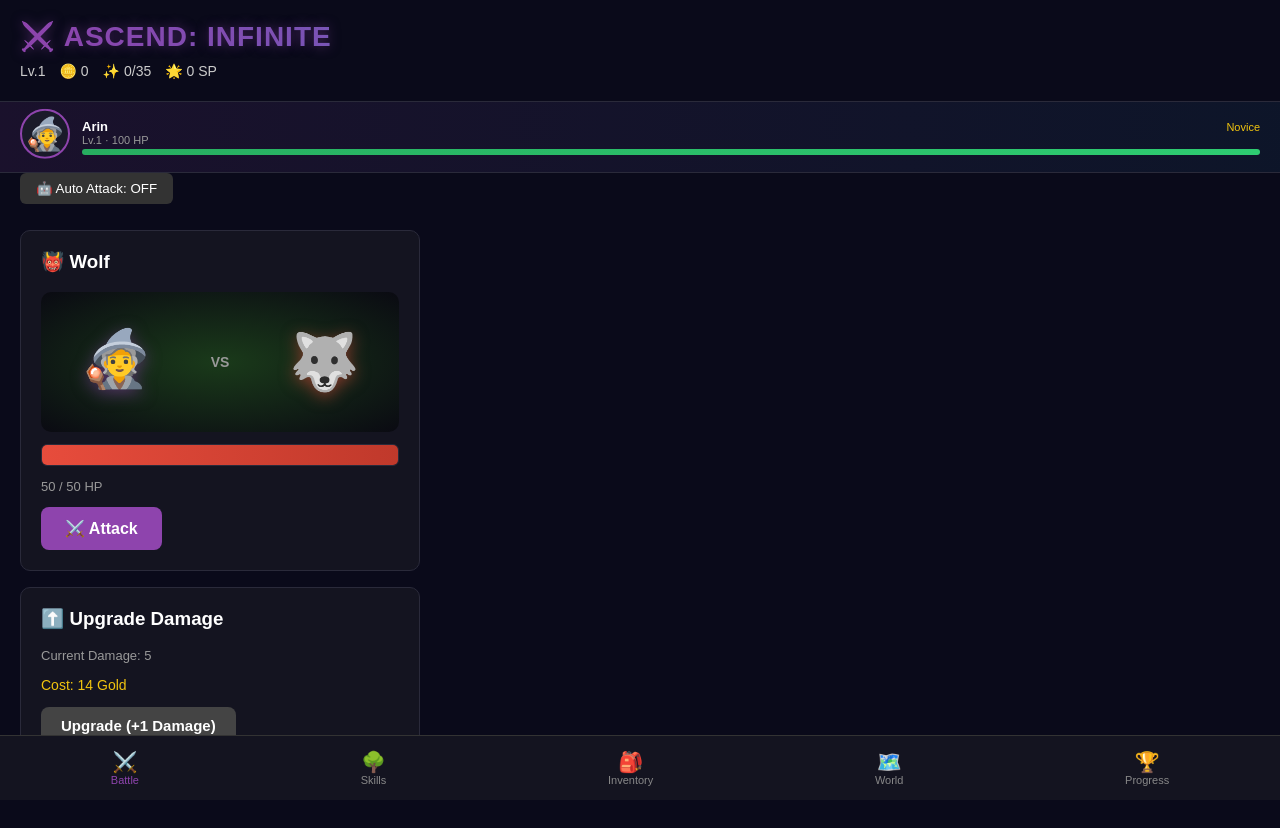
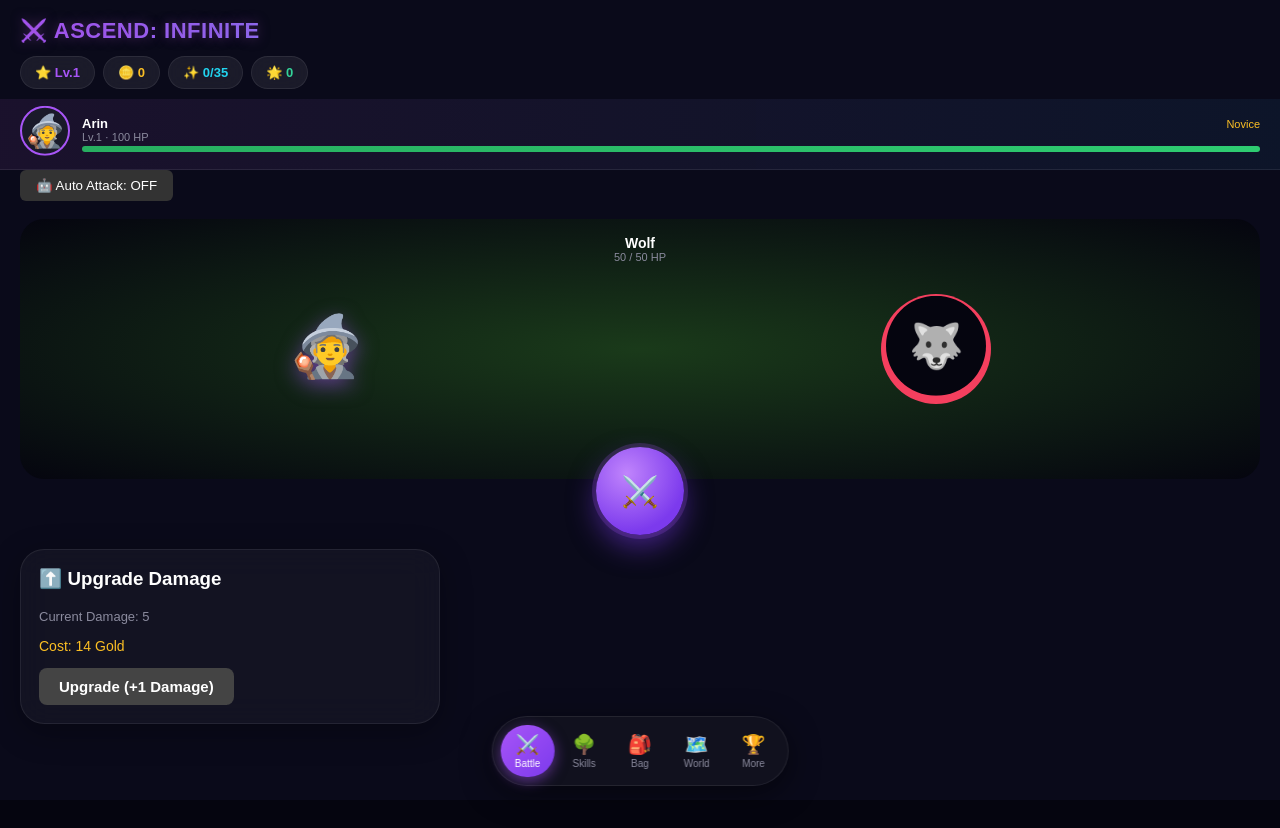
Before and after one commit to baidawi433/ascend-infinite, a React (Vite) app: page / in a window 1280 px wide. Shown: the top 828 px of the page. After the commit the page ends 800 px from the top, so only its background shows below. Built offline with nearby package versions, Linux system fonts and the light colour scheme.

Commit message:
redesign: full-bleed battle arena with radial HP ring and FAB attack button

```diff
--- a/src/App.css
+++ b/src/App.css
@@ -1,16 +1,15 @@
 /* App.css */
-/* Layout dan spacing umum untuk struktur halaman */
 
 .game-header {
-  padding: 20px 20px 0 20px;
-  border-bottom: 1px solid var(--color-border);
-  padding-bottom: 12px;
+  padding: 18px 20px 0 20px;
 }
 
 .game-title {
-  margin: 0 0 10px 0;
-  font-size: 28px;
-  background: linear-gradient(90deg, #8e44ad, #3498db);
+  margin: 0 0 12px 0;
+  font-size: 22px;
+  font-weight: 800;
+  letter-spacing: 0.5px;
+  background: linear-gradient(90deg, #a855f7, #22d3ee);
   -webkit-background-clip: text;
   background-clip: text;
   -webkit-text-fill-color: transparent;
@@ -19,16 +18,17 @@
 .stat-bar {
   display: flex;
   flex-wrap: wrap;
-  gap: 14px;
-  font-size: 14px;
-  color: #ccc;
+  gap: 8px;
 }
 
 .panel-card {
-  padding: 20px;
-  border-radius: 10px;
-  max-width: 400px;
+  padding: 18px;
+  border-radius: var(--radius-lg);
+  max-width: 420px;
   background: var(--color-bg-panel);
+  backdrop-filter: blur(16px);
+  -webkit-backdrop-filter: blur(16px);
   border: 1px solid var(--color-border);
-  margin-top: 16px;
+  margin-top: 14px;
+  box-shadow: 0 8px 32px rgba(0, 0, 0, 0.3);
 }
--- a/src/App.jsx
+++ b/src/App.jsx
@@ -145,10 +145,10 @@ function App() {
       <div className="game-header">
         <h1 className="game-title">⚔️ ASCEND: INFINITE</h1>
         <div className="stat-bar" style={{ marginBottom: "10px" }}>
-          <span>Lv.{formatNumber(gameState.level)}</span>
-          <span>🪙 {formatNumber(gameState.gold)}</span>
-          <span>✨ {formatNumber(gameState.xp)}/{formatNumber(xpNeeded)}</span>
-          <span>🌟 {formatNumber(gameState.skillPoint)} SP</span>
+          <span className="hud-pill" style={{ color: "var(--color-accent-purple)" }}>⭐ Lv.{formatNumber(gameState.level)}</span>
+          <span className="hud-pill" style={{ color: "var(--color-accent-gold)" }}>🪙 {formatNumber(gameState.gold)}</span>
+          <span className="hud-pill" style={{ color: "var(--color-accent-cyan)" }}>✨ {formatNumber(gameState.xp)}/{formatNumber(xpNeeded)}</span>
+          <span className="hud-pill" style={{ color: "var(--color-success)" }}>🌟 {formatNumber(gameState.skillPoint)}</span>
         </div>
       </div>
 
--- a/src/components/BattleArena.jsx
+++ b/src/components/BattleArena.jsx
@@ -1,10 +1,11 @@
 // BattleArena.jsx
-// Menampilkan karakter dan musuh sebagai "sprite" visual besar dengan animasi
+// Arena full-bleed dengan radial HP ring di sekeliling musuh
 
 import { useState, useEffect, useRef } from "react";
 import { getAreaThemeColor } from "../game/areas";
+import { formatNumber } from "../game/numberFormat";
 
-function BattleArena({ enemyEmoji, enemyKey, isCritical, isDying, triggerAttackId, areaId }) {
+function BattleArena({ enemyName, enemyEmoji, enemyKey, enemyHp, enemyMaxHp, isCritical, isDying, triggerAttackId, areaId }) {
   const [playerAnim, setPlayerAnim] = useState("sprite-idle");
   const [enemyAnim, setEnemyAnim] = useState("sprite-idle");
   const prevAttackId = useRef(triggerAttackId);
@@ -12,50 +13,75 @@ function BattleArena({ enemyEmoji, enemyKey, isCritical, isDying, triggerAttackI
   useEffect(() => {
     if (triggerAttackId !== prevAttackId.current) {
       prevAttackId.current = triggerAttackId;
-
       setPlayerAnim("sprite-attacking");
       setEnemyAnim("sprite-hit");
-
       const timeout = setTimeout(() => {
         setPlayerAnim("sprite-idle");
         setEnemyAnim("sprite-idle");
       }, 350);
-
       return () => clearTimeout(timeout);
     }
   }, [triggerAttackId]);
 
   const themeColor = getAreaThemeColor(areaId);
+  const hpPercent = Math.max(0, Math.min(100, (enemyHp / enemyMaxHp) * 100));
+
+  // Radial ring pakai conic-gradient: merah untuk HP terisi, gelap untuk sisa
+  const ringStyle = {
+    background: `conic-gradient(#f43f5e ${hpPercent}%, rgba(255,255,255,0.08) ${hpPercent}%)`,
+  };
 
   return (
     <div
       className={isCritical ? "screen-shake" : ""}
       style={{
-        display: "flex",
-        justifyContent: "space-around",
-        alignItems: "center",
-        padding: "20px 10px",
-        background: `radial-gradient(ellipse at center, ${themeColor} 0%, #0a0a12 100%)`,
-        borderRadius: "10px",
-        marginBottom: "12px",
-        minHeight: "140px",
         position: "relative",
+        background: `radial-gradient(ellipse at center, ${themeColor} 0%, #05050f 100%)`,
+        borderRadius: "var(--radius-lg)",
+        marginTop: "8px",
+        minHeight: "260px",
         overflow: "hidden",
         transition: "background 0.4s ease",
       }}
     >
-      <div className={playerAnim} style={{ fontSize: "56px", filter: "drop-shadow(0 4px 8px rgba(142,68,173,0.5))" }}>
-        🧙
+      {/* Nama & HP musuh mengambang di atas */}
+      <div style={{ position: "absolute", top: "16px", left: 0, right: 0, textAlign: "center" }}>
+        <div style={{ fontSize: "14px", fontWeight: 700 }}>{enemyName}</div>
+        <div style={{ fontSize: "11px", color: "var(--color-text-muted)" }}>
+          {formatNumber(enemyHp)} / {formatNumber(enemyMaxHp)} HP
+        </div>
       </div>
 
-      <div style={{ fontSize: "14px", color: "var(--color-text-muted)", fontWeight: "bold" }}>VS</div>
+      {/* Arena tengah: player - vs - enemy dengan radial ring */}
+      <div style={{ display: "flex", alignItems: "center", justifyContent: "space-around", height: "260px", padding: "0 10px" }}>
+        <div className={playerAnim} style={{ fontSize: "60px", filter: "drop-shadow(0 6px 10px rgba(168,85,247,0.5))" }}>
+          🧙
+        </div>
 
-      <div
-        key={enemyKey}
-        className={isDying ? "sprite-dying" : `${enemyAnim} sprite-spawning`}
-        style={{ fontSize: "56px", filter: "drop-shadow(0 4px 8px rgba(231,76,60,0.5))" }}
-      >
-        {enemyEmoji}
+        {/* Enemy dengan radial HP ring di sekelilingnya */}
+        <div
+          key={enemyKey}
+          className={isDying ? "sprite-dying" : "sprite-spawning"}
+          style={{
+            width: "110px", height: "110px", borderRadius: "50%",
+            padding: "5px",
+            ...ringStyle,
+            display: "flex", alignItems: "center", justifyContent: "center",
+            transition: "background 0.15s ease",
+          }}
+        >
+          <div
+            className={enemyAnim}
+            style={{
+              width: "100%", height: "100%", borderRadius: "50%",
+              background: "#05050f",
+              display: "flex", alignItems: "center", justifyContent: "center",
+              fontSize: "44px",
+            }}
+          >
+            {enemyEmoji}
+          </div>
+        </div>
       </div>
     </div>
   );
--- a/src/components/BottomNav.jsx
+++ b/src/components/BottomNav.jsx
@@ -1,37 +1,26 @@
 // BottomNav.jsx
-// Navigasi bawah untuk berpindah antar tab
+// Navigasi bawah mengambang bergaya pill, sesuai game mobile modern
 
 const tabs = [
   { id: "battle", label: "Battle", emoji: "⚔️" },
   { id: "skills", label: "Skills", emoji: "🌳" },
-  { id: "inventory", label: "Inventory", emoji: "🎒" },
+  { id: "inventory", label: "Bag", emoji: "🎒" },
   { id: "world", label: "World", emoji: "🗺️" },
-  { id: "progress", label: "Progress", emoji: "🏆" },
+  { id: "progress", label: "More", emoji: "🏆" },
 ];
 
 function BottomNav({ activeTab, setActiveTab }) {
   return (
-    <div style={{
-      position: "fixed", bottom: 0, left: 0, right: 0,
-      display: "flex", justifyContent: "space-around",
-      background: "#141420", borderTop: "1px solid #333",
-      padding: "8px 0", zIndex: 500
-    }}>
+    <div className="floating-nav">
       {tabs.map((tab) => {
         const isActive = tab.id === activeTab;
         return (
           <button
             key={tab.id}
             onClick={() => setActiveTab(tab.id)}
-            style={{
-              display: "flex", flexDirection: "column", alignItems: "center",
-              background: "none", border: "none", cursor: "pointer",
-              color: isActive ? "#8e44ad" : "#888",
-              padding: "6px 10px",
-              fontSize: "11px",
-            }}
+            className={`floating-nav-item ${isActive ? "active" : ""}`}
           >
-            <span style={{ fontSize: "20px" }}>{tab.emoji}</span>
+            <span className="icon">{tab.emoji}</span>
             <span>{tab.label}</span>
           </button>
         );
--- a/src/components/CombatScreen.jsx
+++ b/src/components/CombatScreen.jsx
@@ -4,7 +4,6 @@ import { useCombat } from "../game/useCombat";
 import { useAutoAttack } from "../game/useAutoAttack";
 import FloatingDamageNumber from "./FloatingDamageNumber";
 import BattleArena from "./BattleArena";
-import { formatNumber } from "../game/numberFormat";
 import { playAttackSound, playCriticalSound } from "../game/audio";
 
 const enemyEmojiMap = {
@@ -53,10 +52,8 @@ function CombatScreen({ damage, areaId, onReward, autoAttackEnabled, critChance,
 
   useAutoAttack(autoAttackEnabled, attackEnemy);
 
-  const hpPercent = Math.max(0, (enemy.currentHp / enemy.hp) * 100);
   const enemyEmoji = enemyEmojiMap[enemy.id] || "👹";
 
-  // Deteksi musuh mati (HP mendekati 0 sesaat sebelum diganti musuh baru) untuk trigger animasi death
   const prevEnemyIdRef = useRef(enemy.id);
   useEffect(() => {
     if (enemy.currentHp <= 0 && !isDying) {
@@ -69,38 +66,25 @@ function CombatScreen({ damage, areaId, onReward, autoAttackEnabled, critChance,
   }, [enemy, isDying]);
 
   return (
-    <div className="panel-card" style={{ position: "relative", overflow: "hidden" }}>
-      <h3 style={{ marginTop: 0 }}>👹 {enemy.name}</h3>
-
+    <div style={{ position: "relative" }}>
       <BattleArena
+        enemyName={enemy.name}
         enemyEmoji={enemyEmoji}
         enemyKey={enemy.id + enemy.hp}
+        enemyHp={enemy.currentHp}
+        enemyMaxHp={enemy.hp}
         isCritical={isCritical}
         isDying={isDying}
         triggerAttackId={attackTrigger}
         areaId={areaId}
       />
 
-      <div style={{ background: "#0a0a12", borderRadius: "6px", overflow: "hidden", height: "22px", marginBottom: "10px", border: "1px solid #2a2a3a" }}>
-        <div
-          className="hp-bar-glow"
-          style={{
-            width: `${hpPercent}%`,
-            background: "linear-gradient(90deg, #e74c3c, #c0392b)",
-            height: "100%",
-            transition: "width 0.15s ease",
-          }}
-        />
+      {/* FAB Attack button - mengambang di bawah tengah arena, sedikit overlap */}
+      <div style={{ display: "flex", justifyContent: "center", marginTop: "-32px", position: "relative", zIndex: 10 }}>
+        <button onClick={attackEnemy} className="fab-attack">
+          ⚔️
+        </button>
       </div>
-      <p style={{ fontSize: "13px", color: "var(--color-text-muted)" }}>
-        {formatNumber(enemy.currentHp)} / {formatNumber(enemy.hp)} HP
-      </p>
-      <button
-        onClick={attackEnemy}
-        style={{ padding: "12px 24px", background: "var(--color-accent-purple)", color: "white", border: "none", borderRadius: "8px", cursor: "pointer", fontSize: "16px", fontWeight: "bold" }}
-      >
-        ⚔️ Attack
-      </button>
 
       {floatingNumbers.map((n) => (
         <FloatingDamageNumber
--- a/src/index.css
+++ b/src/index.css
@@ -2,17 +2,20 @@
 /* Tema global Dark Fantasy untuk ASCEND: INFINITE */
 
 :root {
-  --color-bg: #0a0a1a;
-  --color-bg-panel: #141420;
-  --color-bg-panel-alt: #1a1a2a;
-  --color-border: #2a2a3a;
-  --color-accent-purple: #8e44ad;
-  --color-accent-cyan: #3498db;
-  --color-accent-gold: #f1c40f;
-  --color-danger: #e74c3c;
-  --color-success: #27ae60;
-  --color-text: #f0f0f5;
-  --color-text-muted: #999;
+  --color-bg: #05050f;
+  --color-bg-panel: rgba(255, 255, 255, 0.04);
+  --color-bg-panel-alt: rgba(255, 255, 255, 0.07);
+  --color-border: rgba(255, 255, 255, 0.08);
+  --color-accent-purple: #a855f7;
+  --color-accent-cyan: #22d3ee;
+  --color-accent-gold: #fbbf24;
+  --color-danger: #f43f5e;
+  --color-success: #34d399;
+  --color-text: #f4f4f8;
+  --color-text-muted: #8b8b9e;
+  --radius-lg: 24px;
+  --radius-md: 16px;
+  --radius-pill: 999px;
 }
 
 * {
@@ -182,3 +185,93 @@ h1 {
 .tab-content {
   animation: tabFadeIn 0.25s ease-out;
 }
+
+/* ===== GLASSMORPHISM PANEL ===== */
+.glass-panel {
+  background: var(--color-bg-panel);
+  backdrop-filter: blur(16px);
+  -webkit-backdrop-filter: blur(16px);
+  border: 1px solid var(--color-border);
+  border-radius: var(--radius-lg);
+  box-shadow: 0 8px 32px rgba(0, 0, 0, 0.35);
+}
+
+/* HUD pill - untuk stat mengambang seperti Level/Gold/XP */
+.hud-pill {
+  display: inline-flex;
+  align-items: center;
+  gap: 6px;
+  padding: 8px 14px;
+  background: var(--color-bg-panel-alt);
+  backdrop-filter: blur(12px);
+  border: 1px solid var(--color-border);
+  border-radius: var(--radius-pill);
+  font-size: 13px;
+  font-weight: 600;
+  white-space: nowrap;
+}
+
+/* Tombol bulat besar (Floating Action Button) untuk Attack */
+.fab-attack {
+  width: 88px;
+  height: 88px;
+  border-radius: 50%;
+  border: none;
+  background: radial-gradient(circle at 35% 30%, #c084fc, #7c3aed 70%);
+  box-shadow: 0 0 0 4px rgba(168, 85, 247, 0.2), 0 12px 28px rgba(124, 58, 237, 0.5);
+  color: white;
+  font-size: 30px;
+  cursor: pointer;
+  display: flex;
+  align-items: center;
+  justify-content: center;
+  transition: transform 0.12s ease, box-shadow 0.12s ease;
+}
+.fab-attack:active {
+  transform: scale(0.92);
+  box-shadow: 0 0 0 4px rgba(168, 85, 247, 0.3), 0 6px 16px rgba(124, 58, 237, 0.5);
+}
+
+/* Floating bottom nav pill */
+.floating-nav {
+  position: fixed;
+  bottom: 14px;
+  left: 50%;
+  transform: translateX(-50%);
+  display: flex;
+  gap: 4px;
+  padding: 8px;
+  background: rgba(20, 20, 32, 0.75);
+  backdrop-filter: blur(20px);
+  -webkit-backdrop-filter: blur(20px);
+  border: 1px solid var(--color-border);
+  border-radius: var(--radius-pill);
+  box-shadow: 0 8px 30px rgba(0,0,0,0.5);
+  z-index: 500;
+}
+
+.floating-nav-item {
+  display: flex;
+  flex-direction: column;
+  align-items: center;
+  justify-content: center;
+  gap: 2px;
+  padding: 8px 14px;
+  border-radius: var(--radius-pill);
+  border: none;
+  background: transparent;
+  color: var(--color-text-muted);
+  cursor: pointer;
+  font-size: 10px;
+  transition: all 0.2s ease;
+}
+
+.floating-nav-item.active {
+  background: linear-gradient(135deg, #a855f7, #7c3aed);
+  color: white;
+  box-shadow: 0 4px 14px rgba(168, 85, 247, 0.5);
+}
+
+.floating-nav-item span.icon {
+  font-size: 19px;
+}
```
